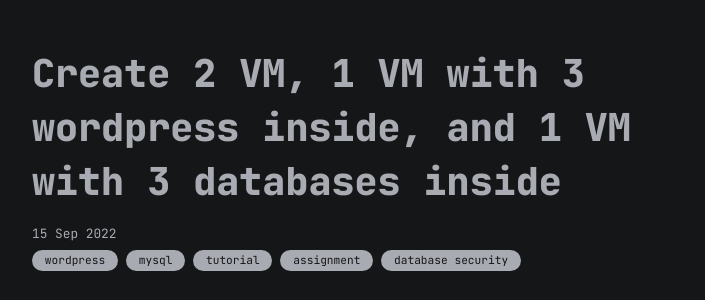
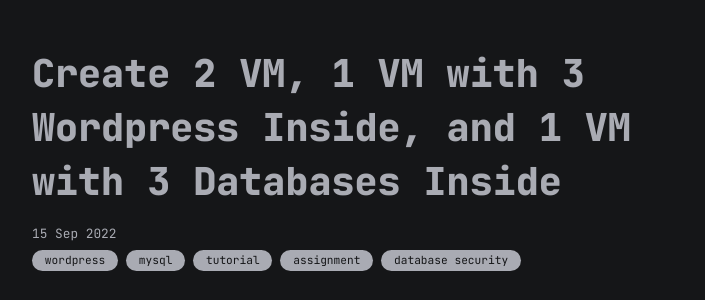
Before and after one commit to ronilapendoz/wyebit.github.io, a Jekyll site: the page built from all_collections/_posts/2022-09-15-create-2-VM-1-VM-with-3-wordpress inside-and-1-VM-with-3-databases-inside.md, in a window 1280 px wide and 900 px high. Shown: the part 129-429 px from the top of the window, without its empty margins (283-988 px from the left). Built offline with Jekyll 4.4.1, drawn with Linux system fonts in a browser that asks for light colours; emoji names are drawn with the system emoji font.

```diff
--- a/all_collections/_posts/2022-09-15-create-2-VM-1-VM-with-3-wordpress inside-and-1-VM-with-3-databases-inside.md
+++ b/all_collections/_posts/2022-09-15-create-2-VM-1-VM-with-3-wordpress inside-and-1-VM-with-3-databases-inside.md
@@ -1,6 +1,6 @@
 ---
 layout: post
-title: Create 2 VM, 1 VM with 3 wordpress inside, and 1 VM with 3 databases inside
+title: Create 2 VM, 1 VM with 3 Wordpress Inside, and 1 VM with 3 Databases Inside
 date: 2022-09-15
 categories: ["wordpress", "mysql", "tutorial", "assignment", "database security"]
 ---
```
